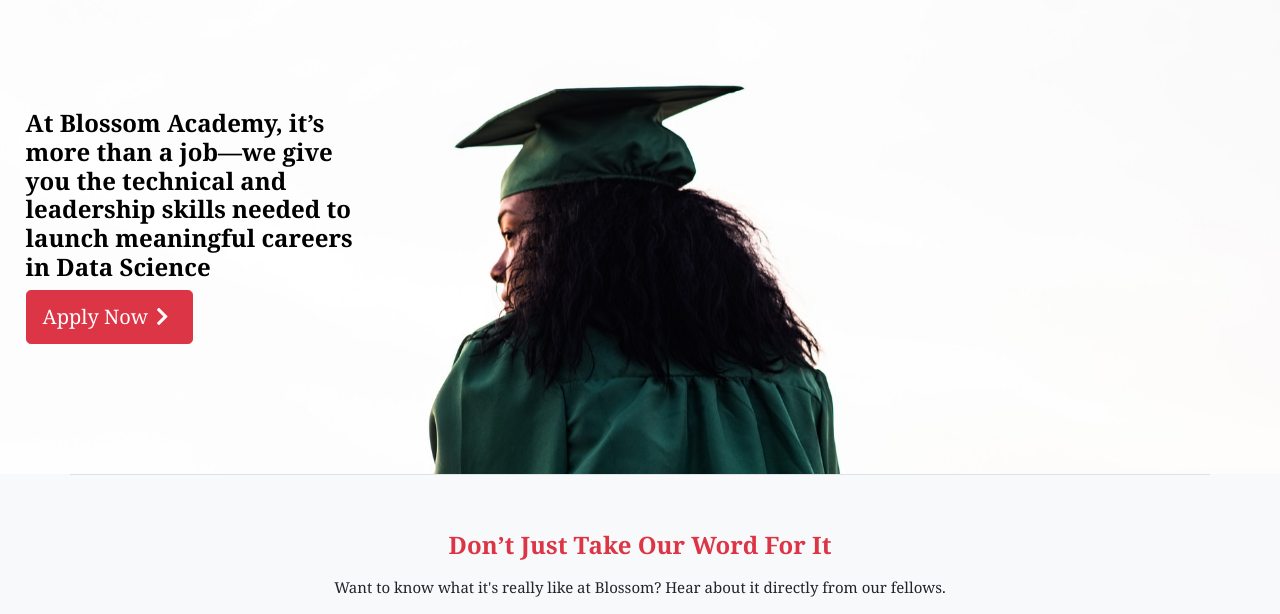
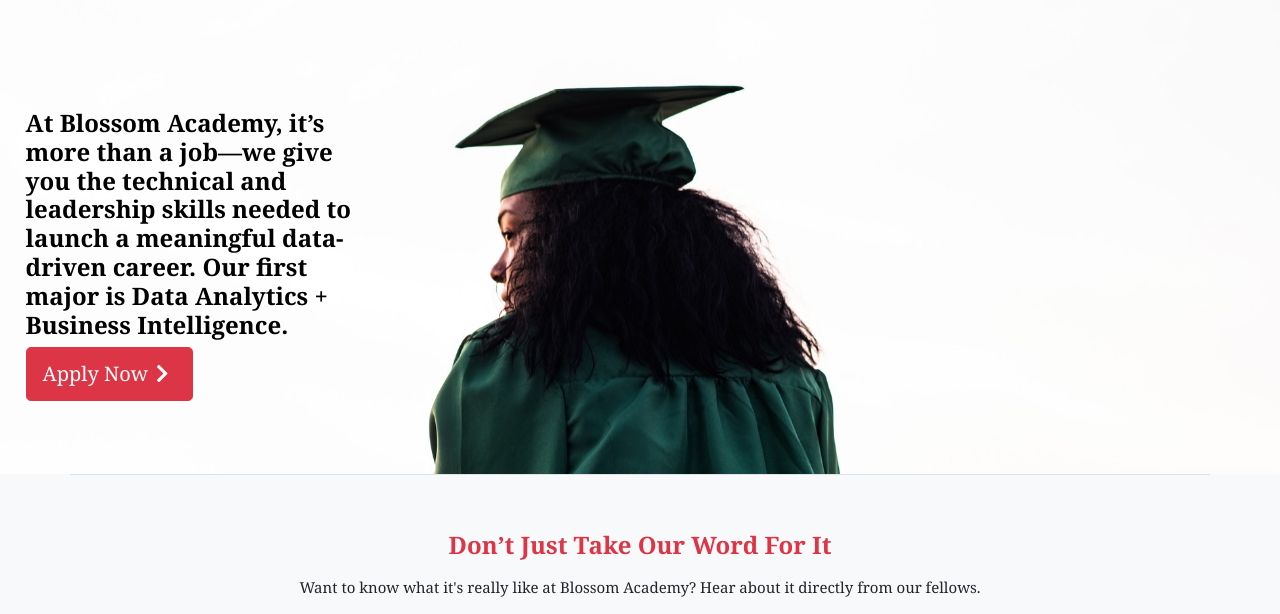
Before and after one commit to BlossomAcademy/blossomac, a Django app: page /joinblossom/ in a window 1280 px wide. Shown: the part 76-690 px from the top of the page. Run offline with Django 3.2, Linux system fonts and the light colour scheme; some libraries are stand-ins or nearby versions; grey boxes are pictures that could not be loaded.

Commit message:
Update join.html

```diff
--- a/datascience/templates/join.html
+++ b/datascience/templates/join.html
@@ -25,7 +25,7 @@
         </div>
         <div class="carousel-caption d-none d-md-block row">
           <div class="col-4">
-            <h3 class="text-left font-weight-bold" style="float:left; color:black; ">At Blossom Academy, it’s more than a job—we give you the technical and leadership skills needed to launch meaningful careers in Data Science</h3>
+            <h3 class="text-left font-weight-bold" style="float:left; color:black; ">At Blossom Academy, it’s more than a job—we give you the technical and leadership skills needed to launch a meaningful data-driven career. Our first major is Data Analytics + Business Intelligence.</h3>
             <div class="row col-12">
               <a href="https://blossomacademy1.typeform.com/to/jswgK4"><p class="text-center"><button type="button" class="btn btn-danger btn-lg">Apply Now<i class="fas fa-chevron-right p-2"></i></button></p></a>
             </div>
@@ -34,7 +34,7 @@
         <!--
         <div class="carousel-caption d-md-none carousel-caption2 row">
           <div class="col-10">
-            <p class="text-left font-weight-bold" style="float:left; color:black; ">At Blossom Academy, it’s more than a job—we give you the technical and leadership skills needed to launch meaningful careers in Data Science</p>
+            <p class="text-left font-weight-bold" style="float:left; color:black; ">At Blossom Academy, it’s more than a job—we give you the technical and leadership skills needed to launch a meaningful data-driven career. Our first major is Data Analytics + Business Intelligence.</p>
             <div class="row col-12">
               <a href="https://blossomacademy1.typeform.com/to/jswgK4"><p class="text-center"><button type="button" class="btn btn-danger btn-sm">Apply Now<i class="fas fa-chevron-right p-2"></i></button></p></a>
             </div>
@@ -50,7 +50,7 @@
     <div style="min-height:250px;" class="bg-light">
       <div class="container border-top p-5">
         <h3 class="text-center text-danger font-weight-bold p-2">Don’t Just Take Our Word For It </h3>
-        <p class="text-center"> Want to know what it's really like at Blossom? Hear about it directly from our fellows.</p>
+        <p class="text-center"> Want to know what it's really like at Blossom Academy? Hear about it directly from our fellows.</p>
         <div class="row">
           <div class="embed-responsive embed-responsive-16by9 col-sm-4 col-12">
             <iframe class="embed-responsive-item pl-1 pt-3" src="https://www.youtube.com/embed/keQqecr4bjw" allowfullscreen></iframe>
@@ -68,14 +68,14 @@
     <div style="min-height:200px;" class="">
       <div class="container border-top p-5 ">
         <h3 class="text-center text-danger font-weight-bold pb-3"> Our Promise</h3>
-        <p class="text-center"> A training program that provides you with data science skills and experience and then integrate you into the best tech startup companies. With a strong emphasis on a custom-tailored curriculum, actual industry experience, and one-on-one attention, our year-long program positions you to be the best data scientist.</p>
+        <p class="text-center"> A training program that provides you with data-driven skills and experience and then integrate you into the best leading companies. With a strong emphasis on a custom-tailored curriculum, actual industry experience, and one-on-one attention, our year-long program positions you to be the best data-driven professional.</p>
       </div>
     </div>
 
 
 
     <div class="container-fluid p-0 m-0" style= "min-height:130px; background-image: url('{%static "images/background_blossom.jpg" %}');">
-      <h3 class="text-center text-light font-weight-bold pt-4 pb-2">Ready to Launch Your Data Science Career?</h3>
+      <h3 class="text-center text-light font-weight-bold pt-4 pb-2">Ready to Launch Your Data-Driven Career?</h3>
         <div class="text-center pt-1 pb-2">
           <a href="https://blossomacademy1.typeform.com/to/jswgK4" class="text-center"><button type="button" class="btn btn-outline-light btn-lg" style="border-radius: 50px;">Apply Now<i class="fas fa-chevron-right p-2"></i></button></a>
         </div>
```
